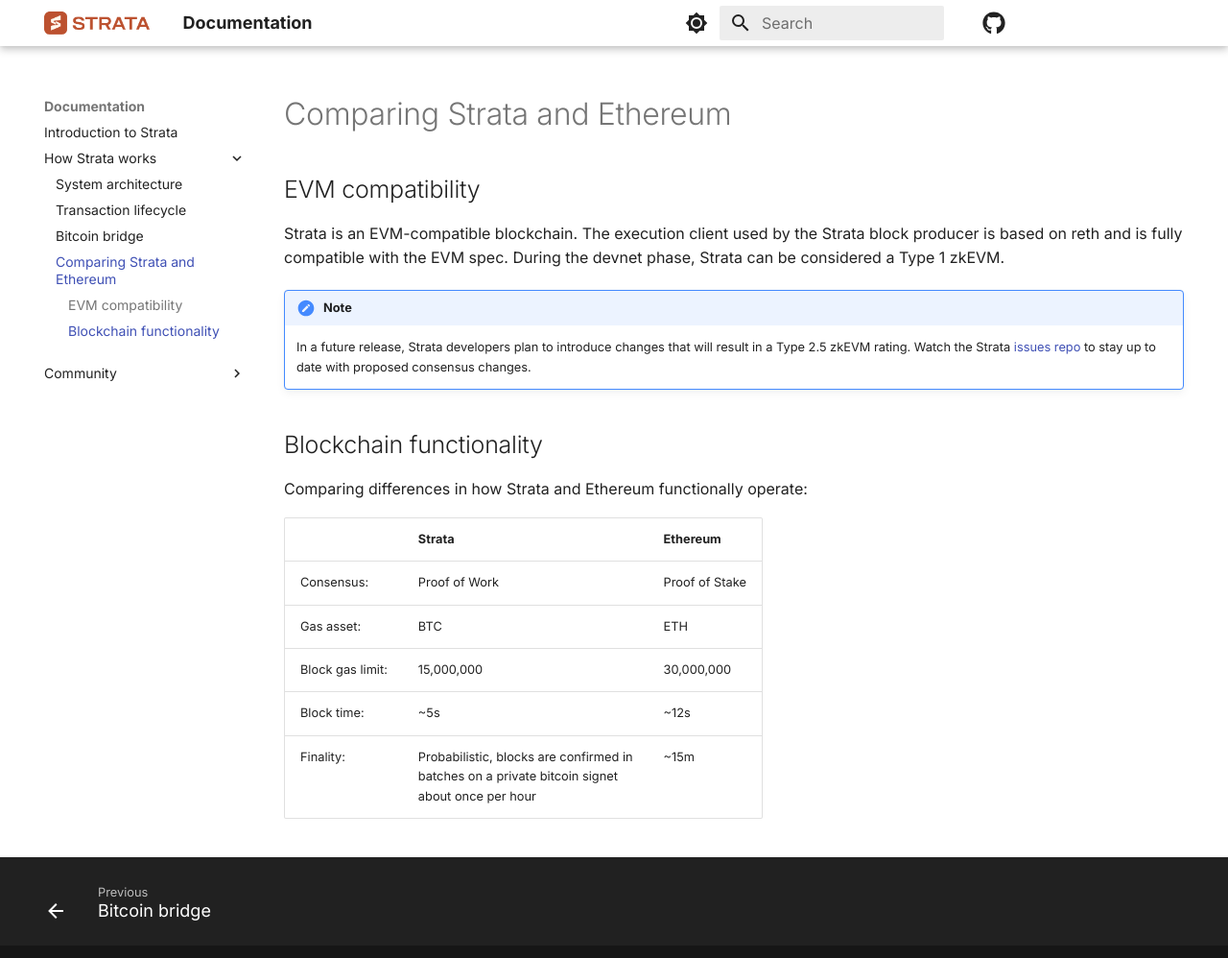
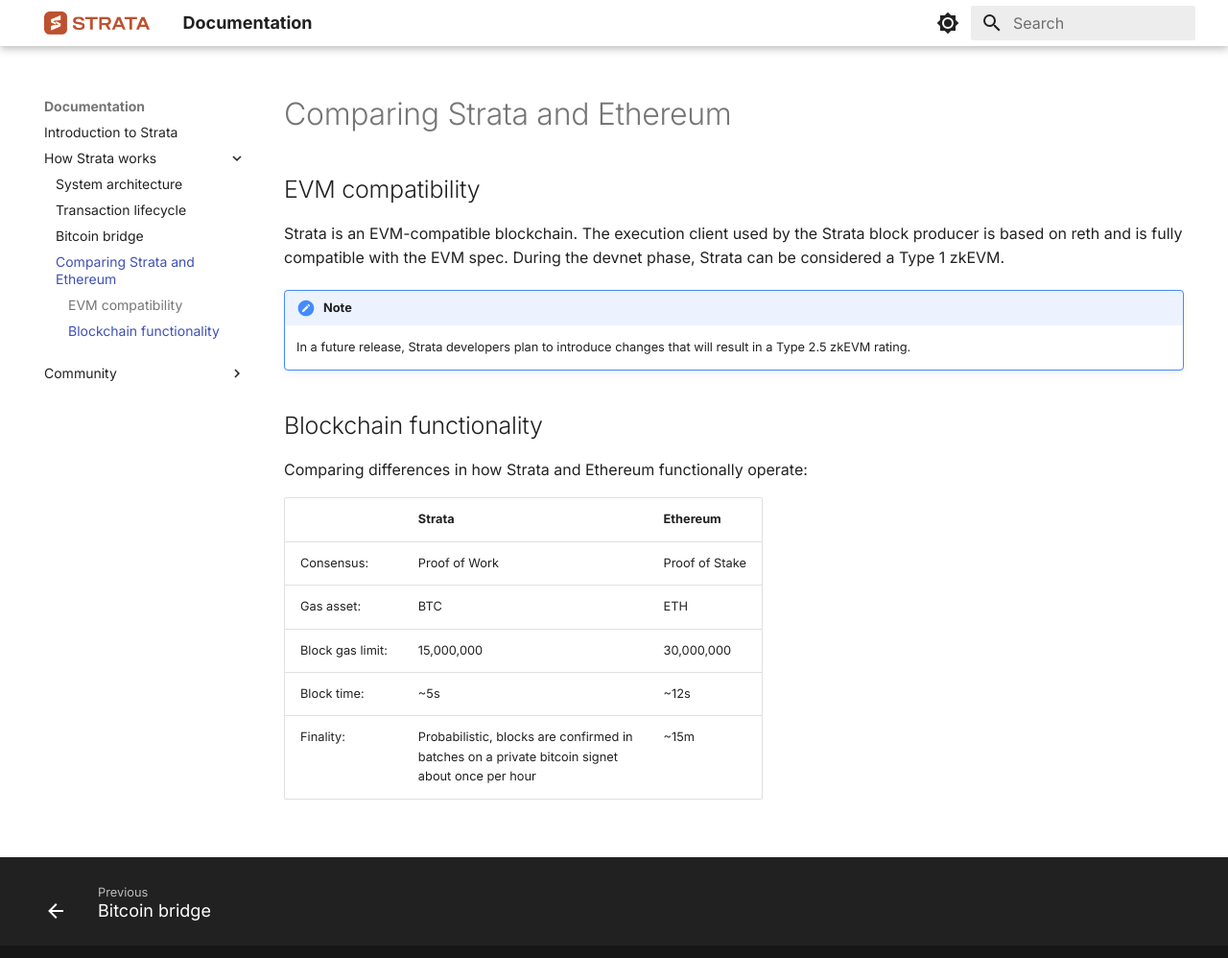
Before and after one commit to alpenlabs/docs, an MkDocs documentation site: the page built from docs/technical/comparing-ethereum.md, in a window 1280 px wide and 1009 px high. Shown: the top 998 px of the window at 96% size. Built offline with MkDocs 1.6.1 and Material for MkDocs 9.7.7, drawn with Linux system fonts in a browser that asks for light colours; comment, search, counter and statistics services are not loaded.

Commit message:
Remove GitHub link (#5)
* Remove GitHub link

* Comment out instead of delete

* Remove non-public link

* fix: lints

---------

Co-authored-by: Jose Storopoli <jose@storopoli.io>

```diff
--- a/docs/technical/comparing-ethereum.md
+++ b/docs/technical/comparing-ethereum.md
@@ -12,8 +12,6 @@ During the devnet phase, Strata can be considered a Type 1 zkEVM.
     In a future release,
     Strata developers plan to introduce changes
     that will result in a Type 2.5 zkEVM rating.
-    Watch the Strata [issues repo](https://github.com/alpenlabs/strata/issues)
-    to stay up to date with proposed consensus changes.
 
 ## Blockchain functionality
 
--- a/mkdocs.yml
+++ b/mkdocs.yml
@@ -1,8 +1,8 @@
 # yaml-language-server: $schema=https://squidfunk.github.io/mkdocs-material/schema.json
 site_name: Documentation
 site_url: https://docs.stratabtc.org
-repo_url: https://github.com/alpenlabs/strata
-repo_name: ""
+#repo_url: https://github.com/alpenlabs/strata
+#repo_name: ""
 plugins:
   - search
 theme:
@@ -80,6 +80,6 @@ nav:
       - Comparing Strata and Ethereum: technical/comparing-ethereum.md
   - Community:
       - Website: https://stratabtc.org
-      - GitHub: https://github.com/alpenlabs/strata
+      #- GitHub: https://github.com/alpenlabs/docs/pull/5
       - Telegram: https://t.me/Strata_Community
       - Twitter: https://twitter.com/Strata_BTC
```
